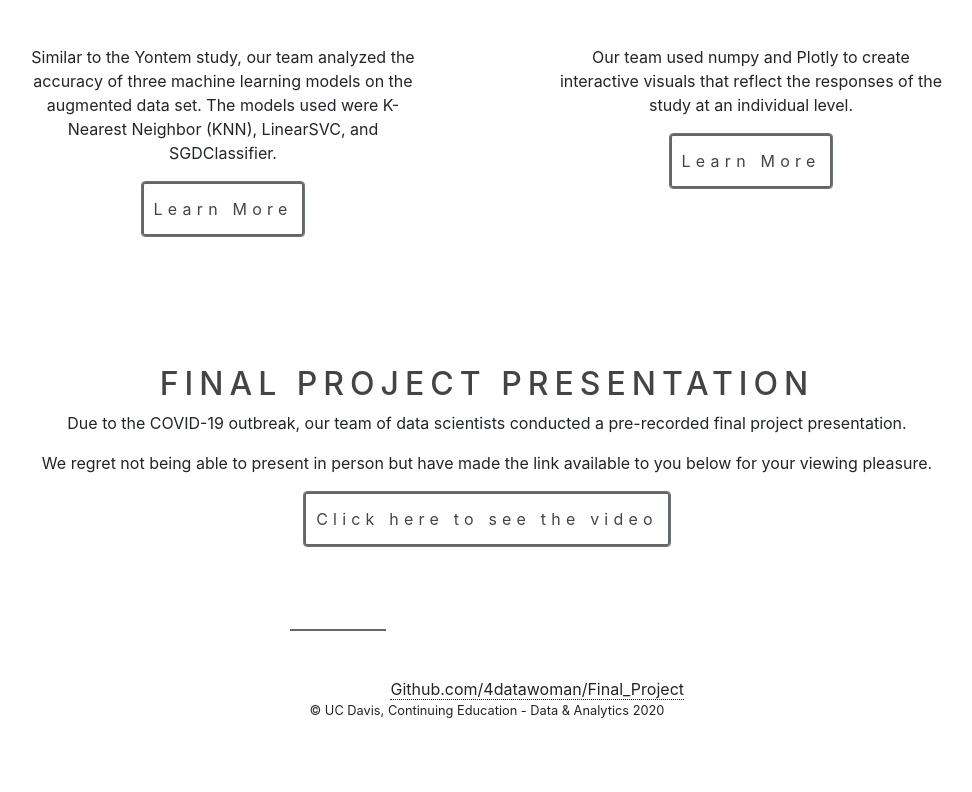
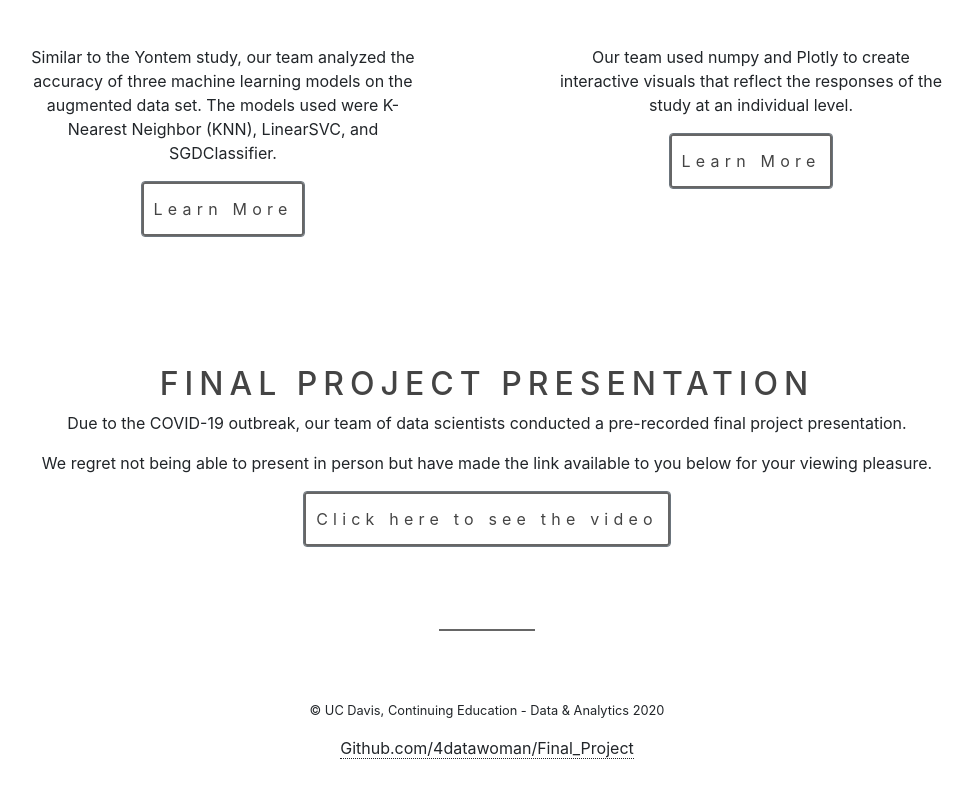
Before and after one commit to cdshary/FinalProject, a plain HTML site: page index.html in a window 1280 px wide. Shown: the part 2665-3457 px from the top of the page, without its empty margins (153-1125 px from the left). Before the commit the page ends 3433 px from the top, so only its background shows below. Drawn offline with nearby package versions, Linux system fonts and the light colour scheme.

Commit message:
going back to original

```diff
--- a/index.html
+++ b/index.html
@@ -470,10 +470,12 @@
 					</section>
 				-->
 
+
 		<!-- Footer -->
-		<footer id="footer" position=center>
+		<footer id="footer">
+
+			<p class="copyright">&copy; UC Davis, Continuing Education - Data & Analytics 2020</p>
 			<a target="_blank" href="https://github.com/4datawoman/Final_Project">Github.com/4datawoman/Final_Project</a>
-			<p class="copyright">&copy; UC Davis, Continuing Education - Data & Analytics 2020</p>
 		</footer>
 
 	</div>
```
